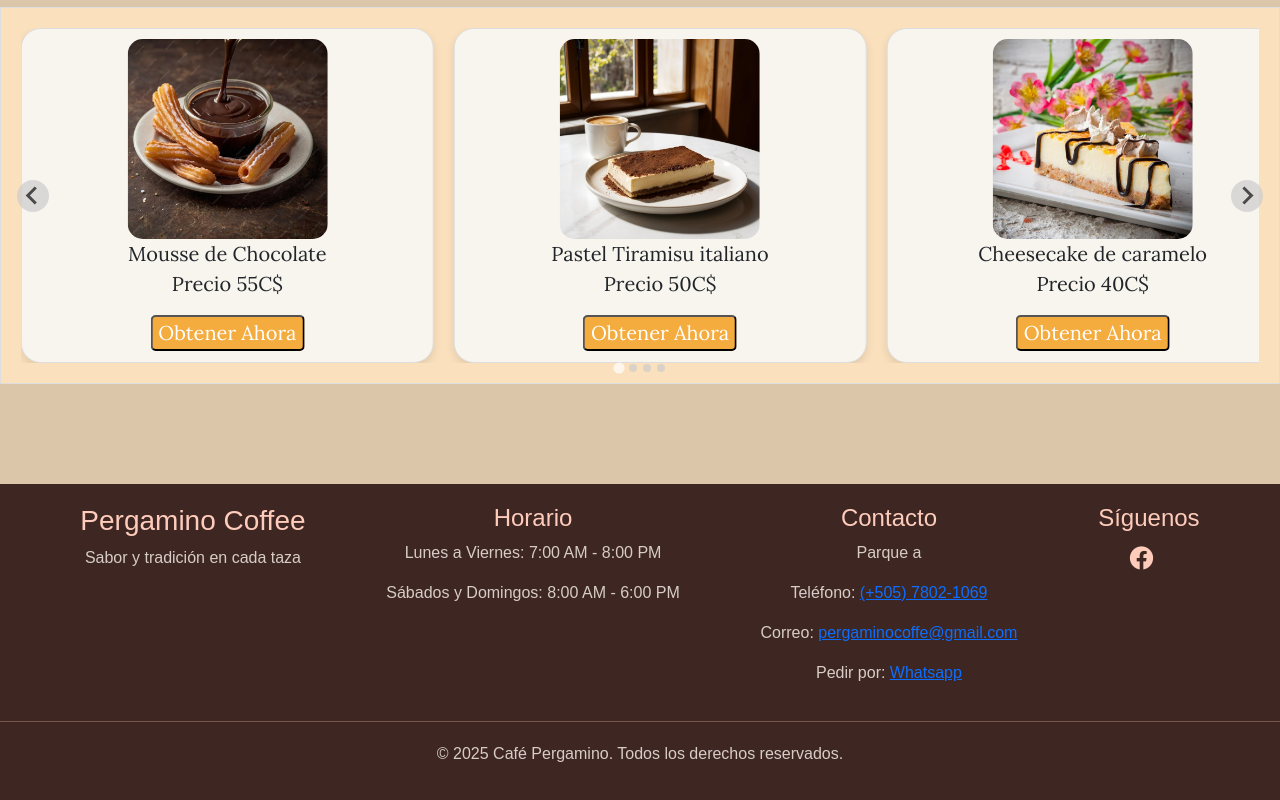
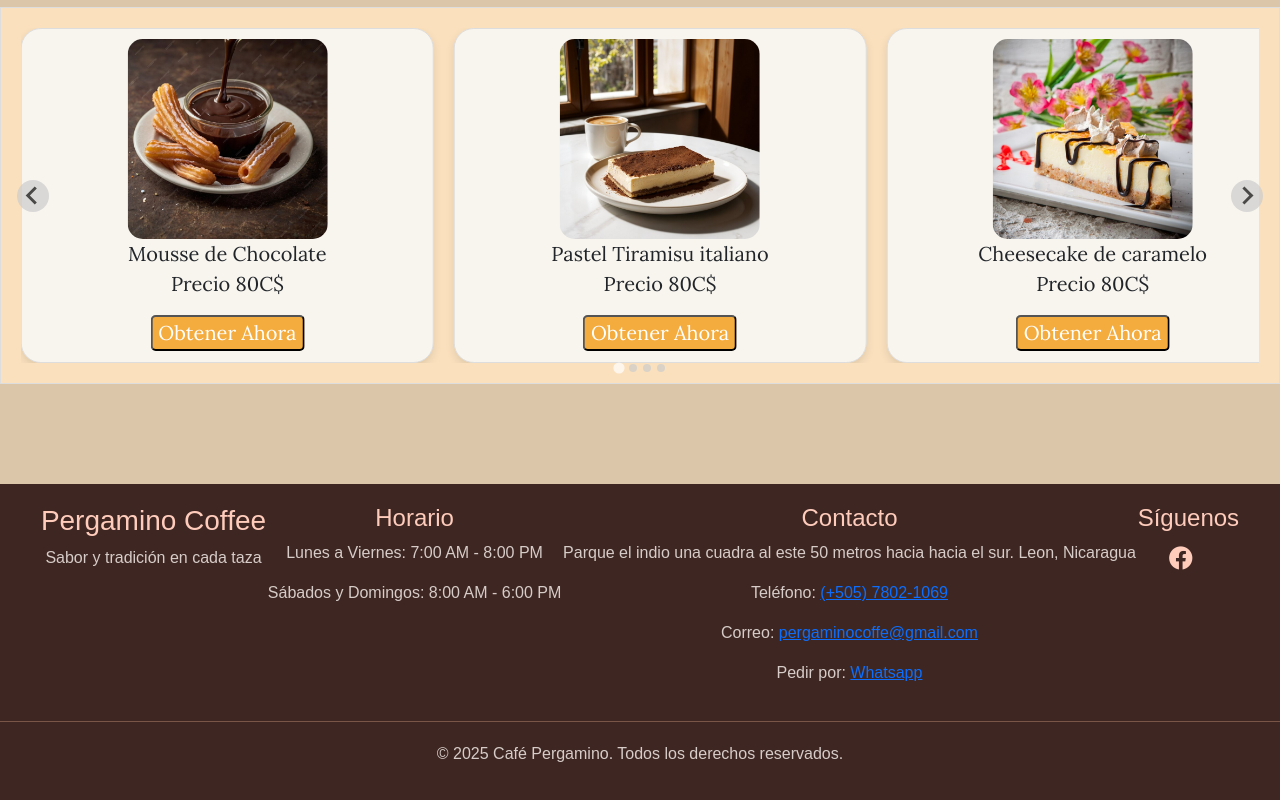
Before and after one commit to EdgardSk8/Coffee-Pergamino, a plain HTML site: page index.html in a window 1280 px wide. Shown: the part 1276-2076 px from the top of the page. Drawn offline with nearby package versions, Linux system fonts and the light colour scheme.

Commit message:
Nuevos Cambios

```diff
--- a/index.html
+++ b/index.html
@@ -111,28 +111,28 @@
           <li class="splide__slide card-menu">
             <div class="mini-contenedor-2">
               <img src="../imagenes/menu/Postres/tiramisu.jpg" alt="">
-              <p>Pastel Tiramisu italiano <br> Precio 50C$</p>
+              <p>Pastel Tiramisu italiano <br> Precio 80C$</p>
               <button> Obtener Ahora </button>
             </div>
           </li>
           <li class="splide__slide card-menu">
             <div class="mini-contenedor-2">
               <img src="../imagenes/menu/Postres/Cheesecake de caramelo.jpg" alt="">
-              <p>Cheesecake de caramelo<br> Precio 40C$</p>
+              <p>Cheesecake de caramelo<br> Precio 80C$</p>
               <button> Obtener Ahora </button>
             </div>
           </li>
           <li class="splide__slide card-menu">
             <div class="mini-contenedor-2">
               <img src="../imagenes/menu/Postres/Brownie de chocolate.jpg" alt="">
-              <p>Brownie de chocolate <br> Precio 60C$</p>
+              <p>Brownie de chocolate <br> Precio 100C$</p>
               <button> Obtener Ahora </button>
             </div>
           </li>
           <li class="splide__slide card-menu">
             <div class="mini-contenedor-2">
               <img src="../imagenes/menu/Postres/Churros con chocolate.jpg" alt="">
-              <p>Mousse de Chocolate <br> Precio 55C$</p>
+              <p>Mousse de Chocolate <br> Precio 80C$</p>
               <button> Obtener Ahora </button>
             </div>
           </li>
--- a/vistas/recursos/footer.html
+++ b/vistas/recursos/footer.html
@@ -23,7 +23,7 @@
         <div>
 
             <h4 style="color: #FFCCBC;">Contacto</h4>
-            <p>Parque a</p>
+            <p>Parque el indio una cuadra al este 50 metros hacia hacia el sur. Leon, Nicaragua</p>
             <p>Teléfono: <a href="tel:+50578021069">(+505) 7802-1069</a></p>
             <p>Correo: <a href="mailto:pergaminocoffe@gmail.com">pergaminocoffe@gmail.com</a></p>
             <p>Pedir por: <a href="https://wa.me/50584774288?text=Me%20gustaria%20realizar%20una%20orden!" target="_blank">Whatsapp</a></p>
```
